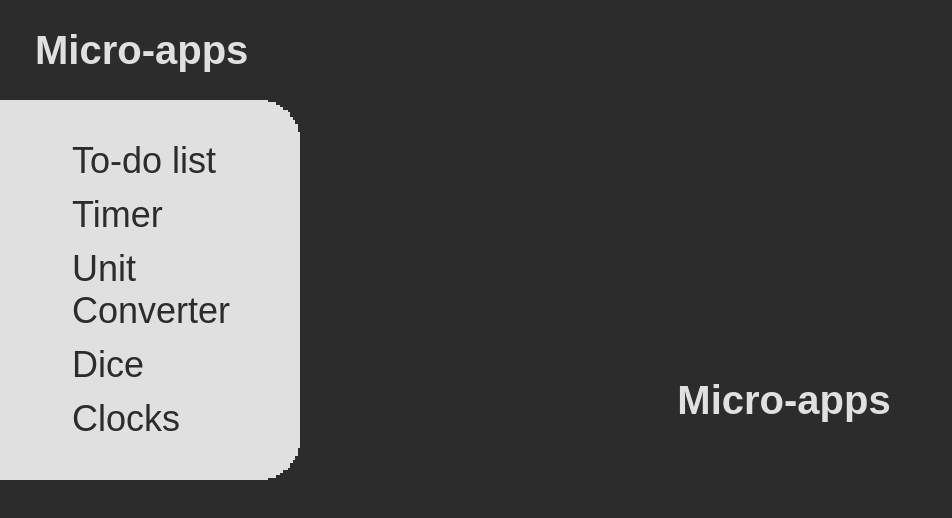
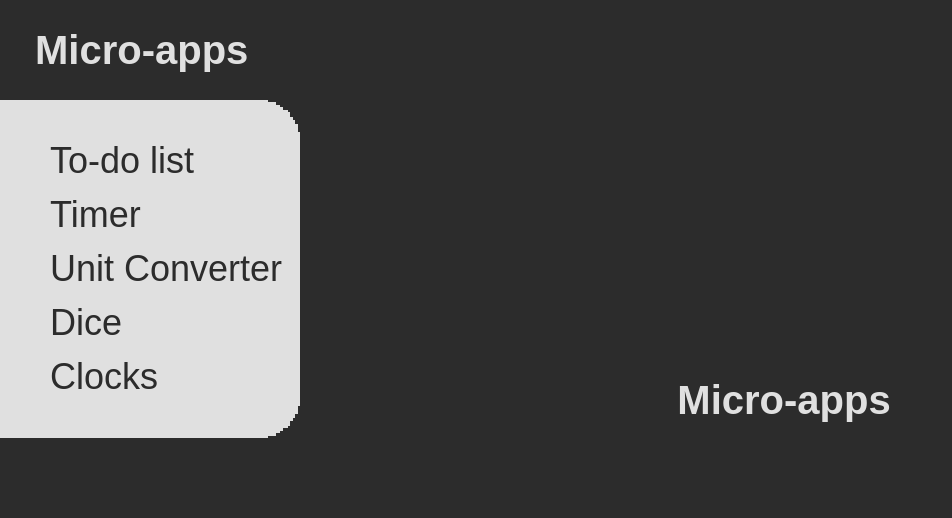
Before and after one commit to omarcosvbn/micro-apps, a Next.js app: page / in a window 1280 px wide. Shown: the top 518 px of the page, without its empty margins (0-952 px from the left). Built offline with nearby package versions, Linux system fonts and the light colour scheme; a web font is replaced by a local one.

Commit message:
Better main css location and responsive display of apps

```diff
--- a/src/app/components/Apps/Apps.module.scss
+++ b/src/app/components/Apps/Apps.module.scss
@@ -1,6 +1,7 @@
 @use '../../styles/variables';
 
 .container{
+    display: block;
    width: 300px;
    height: fit-content;
    image-rendering: pixelated;
@@ -15,10 +16,16 @@
     display: flex;
     flex-direction: column;
     gap: 12px;
-    padding-left: 72px;
+    padding-left: 50px;
     padding-top: 40px;
     padding-bottom: 40px;
     list-style: none;
     font-size: 36px;
     color: variables.$secondary-color;
 }
+
+@media (max-width: 1110px){
+  .container{
+    display: none;
+  }
+}
--- a/src/app/layout.tsx
+++ b/src/app/layout.tsx
@@ -27,7 +27,7 @@ export default function RootLayout({
         <Header />
         <div className={styles.container}>
           <Apps />
-          <main className={styles.main}>{children}</main>
+          <main>{children}</main>
         </div>
       </body>
     </html>
--- a/src/app/styles/globals.scss
+++ b/src/app/styles/globals.scss
@@ -21,3 +21,9 @@ a {
   color: inherit;
   text-decoration: none;
 }
+
+main {
+  width: 60vw;
+  min-width: 700px;
+  height: 75dvh;
+}
--- a/src/app/styles/layout.module.scss
+++ b/src/app/styles/layout.module.scss
@@ -2,9 +2,3 @@
   display: flex;
   gap: 100px;
 }
-
-.main {
-  width: 60vw;
-  min-width: 700px;
-  height: 75dvh;
-}
```
